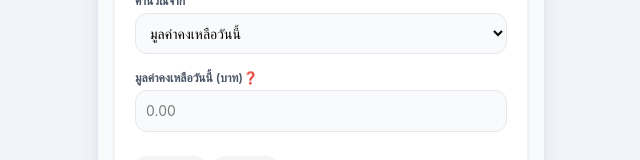
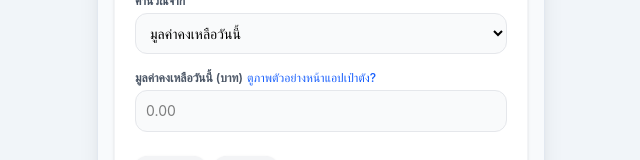
Before and after one commit to spolmag/thtp_frontend, a React (Vite) app: page / in a window 1280 px wide. Shown: the part 445-605 px from the top of the page, without its empty margins (319-959 px from the left). Built offline with nearby package versions, Linux system fonts and the light colour scheme.

Commit message:
Change see sample picture icon to text

```diff
--- a/src/pages/Index.jsx
+++ b/src/pages/Index.jsx
@@ -395,7 +395,8 @@ export default function Index() {
             onClick={() => setShowModal(true)}
             className="text-xs text-blue-600 font-medium hover:underline flex items-center gap-1"
           >
-            ❓
+            <span>{"     "}</span>
+            <span>ตูภาพตัวอย่างหน้าแอปเป๋าตัง?</span>
           </button>
         </div>
         <input
```
